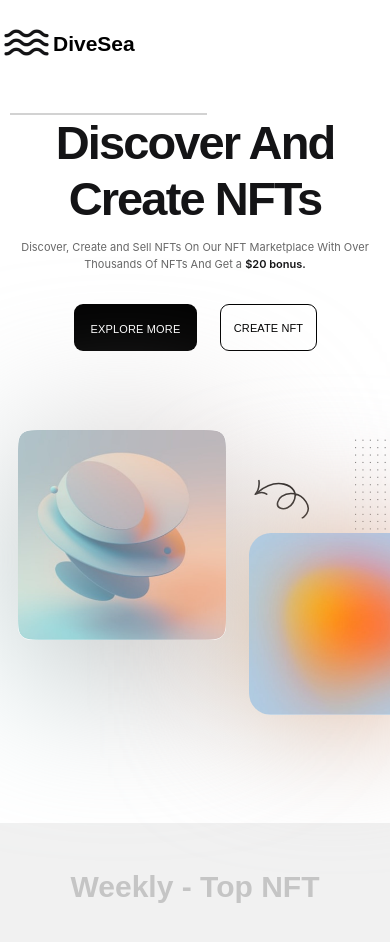
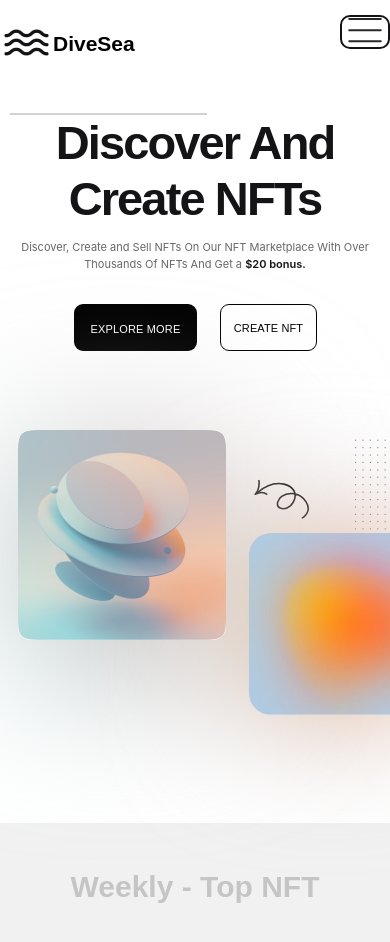
Before and after one commit to kopch02/goodline_demo_day_react, a React (Vite) app: page / in a window 390 px wide. Shown: the top 942 px of the page. Built offline with nearby package versions, Linux system fonts and the light colour scheme; no server answers; the HTML template or start-up script is replaced by a standard one.

Commit message:
header_mobile

```diff
--- a/src/components/Header/Header.module.scss
+++ b/src/components/Header/Header.module.scss
@@ -25,6 +25,14 @@
   font-size: 21px;
   line-height: 130%;
   color: #000;
+}
+
+.nav_mobile_btn {
+  display: none;
+  border: 0;
+  background-color: #fff;
+  cursor: pointer;
+  z-index: 999;
 }
 
 .nav__list {
@@ -116,6 +124,13 @@
     display: inline;
   }
 
+  .nav_mobile_btn {
+    position: relative;
+    display: block;
+    border-radius: 10px;
+    border: 2px solid #141416;
+  }
+
   .nav__list {
     display: none;
   }
@@ -128,3 +143,18 @@
     display: none;
   }
 }
+
+.nav__list_active {
+  position: absolute;
+  display: flex;
+  flex-direction: column;
+  width: 100%;
+  background-color: #c2c3cb;
+  height: 100vh;
+  z-index: 4;
+  left: 0;
+  top: 0;
+  align-items: center;
+  justify-content: space-around;
+  margin-top: 0;
+}
--- a/src/components/Header/Header.tsx
+++ b/src/components/Header/Header.tsx
@@ -12,8 +12,11 @@ export const Header = () => {
         </a>
         <span>DiveSea</span>
       </div>
-      <nav className={s.nav}>
-        <ul className={s.nav__list}>
+      <nav className={s.nav} >
+        <button className={s.nav_mobile_btn} id='nav_btn'>
+          <img src="img/menu.svg" alt="menu" />
+        </button>
+        <ul className={`${s.nav__list} `} id='nav__list'>
           <li className={s.nav__list_item}>
             <a
               href="#"
--- a/src/pages/Sell.tsx
+++ b/src/pages/Sell.tsx
@@ -6,7 +6,7 @@ export const Sell = () => {
   return (
     <>
     <section className="container">
-    <form action="https://jsonplaceholder.typicode.com/posts" method="post" className={s.form}>
+    <form action="https://jsonplaceholder.typicode.com/posts" target='_blank' method="post" className={s.form} >
       <h2 className={s.sell_header}>Create Your NFT</h2>
       <div className={s.sell_container}>
         <SellLeft/>
--- a/tsconfig.json
+++ b/tsconfig.json
@@ -20,6 +20,6 @@
     "noUnusedParameters": true,
     "noFallthroughCasesInSwitch": true
   },
-  "include": ["src"],
+  "include": ["src", "public/js/menu.js"],
   "references": [{ "path": "./tsconfig.node.json" }]
 }
```
Also changed, not shown: public/js/menu.js (added, +7 -0 lines), public/img/menu.svg (added).
